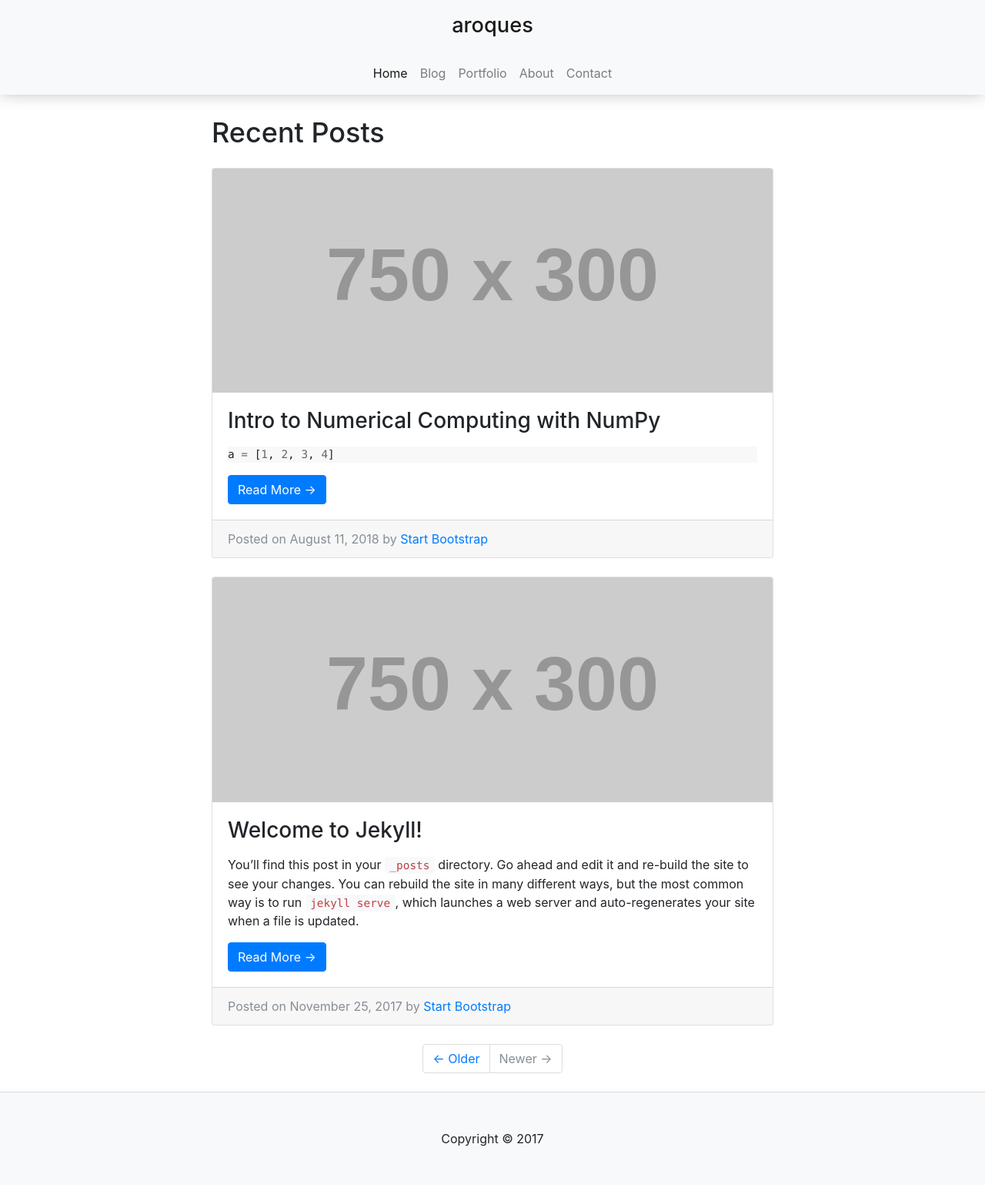
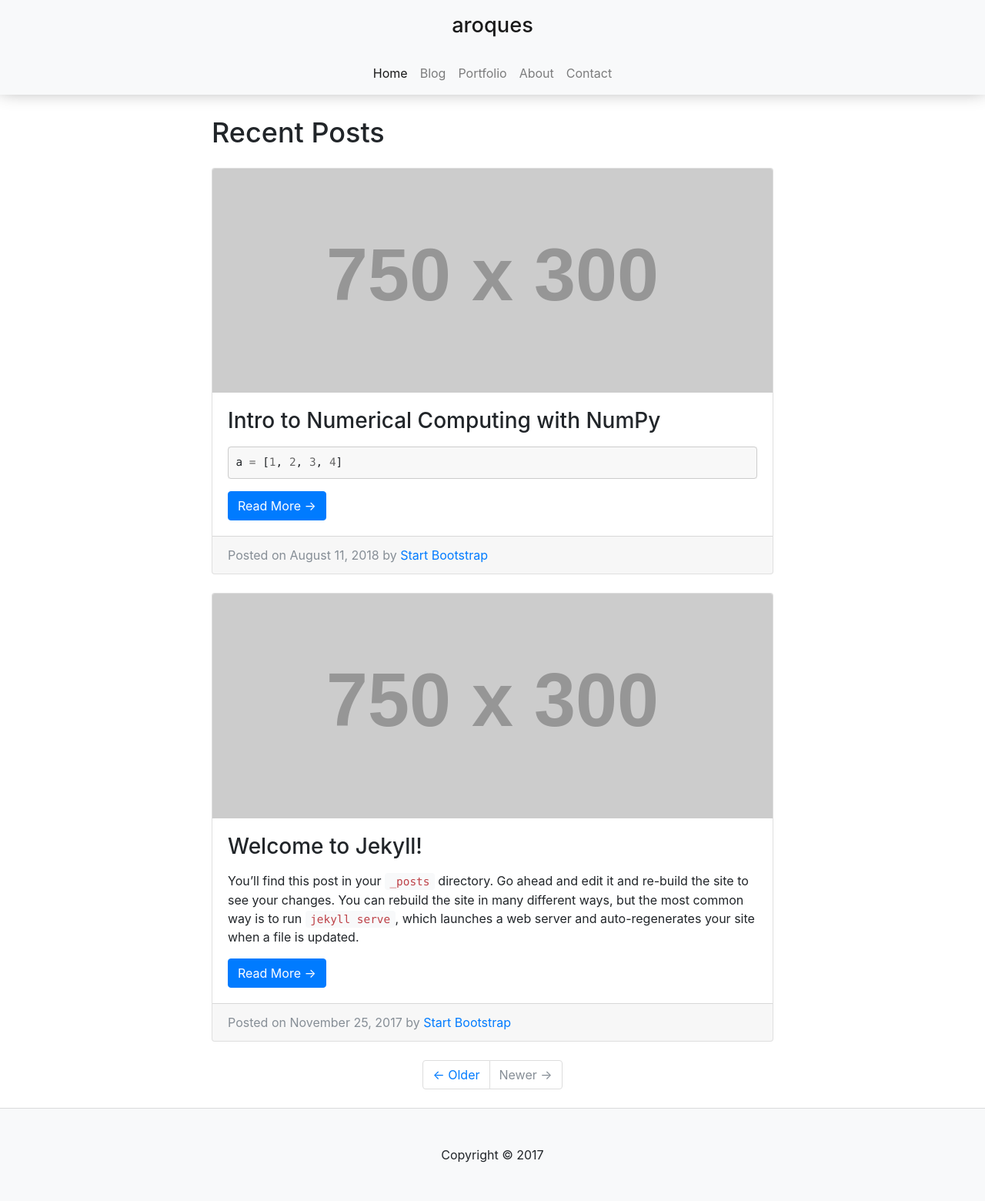
Before and after one commit to aroques/aroques.github.io, a Jekyll site: the page built from index.html, in a window 1280 px wide. Shown: the whole page at 77% size. Built offline with Jekyll 4.4.1, drawn with Linux system fonts in a browser that asks for light colours; before the commit the page ends 1539 px from its top, so only the background shows below that.

Commit message:
Add styling for pre tag

```diff
--- a/css/main.css
+++ b/css/main.css
@@ -44,3 +44,9 @@ a.navbar-brand {
 h2 {
   font-size: 2.25rem;
 }
+
+pre {
+  border: 1px solid #ccc;
+  border-radius: 4px;
+  padding: 9.5px;
+}
```
